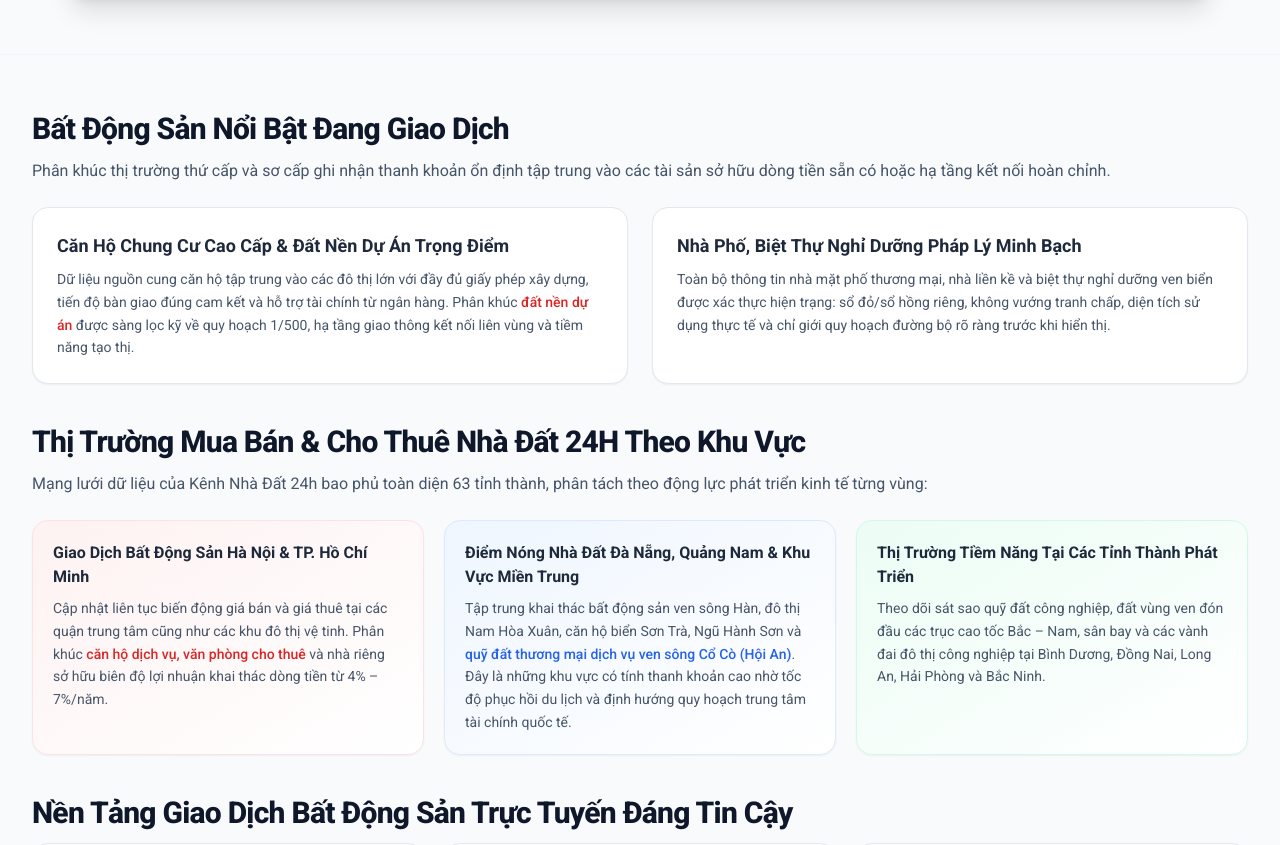
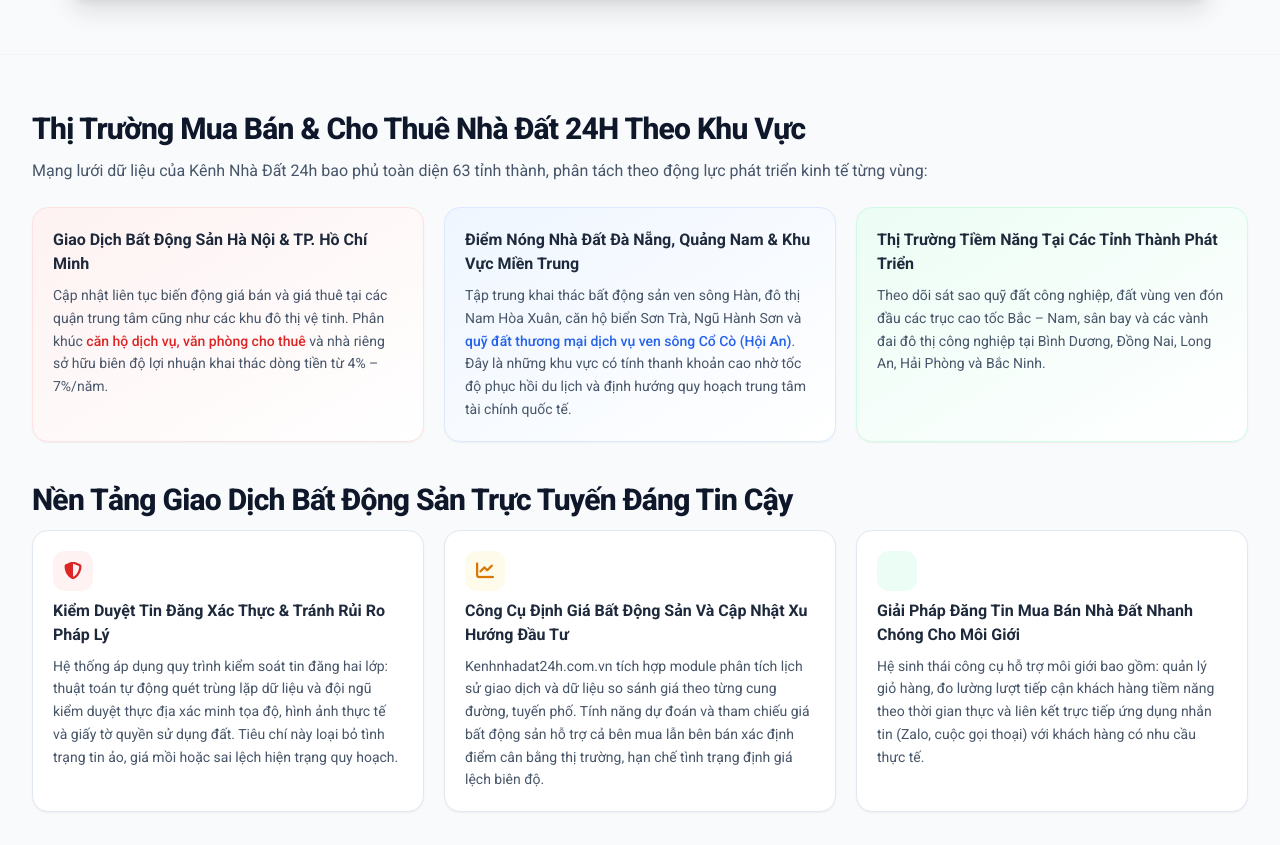
Before and after one commit to tranvureview-ops/bds-realestate, a Next.js app: page / in a window 1280 px wide. Shown: the part 4744-5589 px from the top of the page. Built offline with nearby package versions, Linux system fonts and the light colour scheme; no server answers; the database is empty; a web font is replaced by a local one.

Commit message:
remove duplicate bds noi bat block from HomeSeoContent

```diff
--- a/src/components/HomeSeoContent.jsx
+++ b/src/components/HomeSeoContent.jsx
@@ -12,44 +12,6 @@ export default function HomeSeoContent() {
   return (
     <section className="max-w-7xl mx-auto px-4 sm:px-8 py-10 sm:py-14 border-t border-slate-100">
       <div className="prose prose-slate max-w-none">
-
-        {/* =====================================================================
-            H2: Bất Động Sản Nổi Bật Đang Giao Dịch
-           ===================================================================== */}
-        <h2 className="text-2xl sm:text-3xl font-extrabold text-slate-900 tracking-tight mb-3">
-          Bất Động Sản Nổi Bật Đang Giao Dịch
-        </h2>
-        <p className="text-slate-600 text-sm sm:text-base leading-relaxed mb-6">
-          Phân khúc thị trường thứ cấp và sơ cấp ghi nhận thanh khoản ổn định tập trung vào các tài sản sở hữu dòng tiền sẵn có hoặc hạ tầng kết nối hoàn chỉnh.
-        </p>
-
-        <div className="grid grid-cols-1 sm:grid-cols-2 gap-6 mb-10">
-          {/* H3 – Căn Hộ */}
-          <div className="bg-white rounded-2xl border border-slate-200 p-6 shadow-sm">
-            <h3 className="text-lg font-bold text-slate-800 mb-2">
-              <Link to="/ban-can-ho-chung-cu" className="hover:text-red-600 transition-colors">
-                Căn Hộ Chung Cư Cao Cấp & Đất Nền Dự Án Trọng Điểm
-              </Link>
-            </h3>
-            <p className="text-slate-600 text-sm leading-relaxed">
-              Dữ liệu nguồn cung căn hộ tập trung vào các đô thị lớn với đầy đủ giấy phép xây dựng, tiến độ bàn giao đúng cam kết và hỗ trợ tài chính từ ngân hàng. Phân khúc{' '}
-              <Link to="/ban-dat-nen-du-an" className="text-red-600 hover:underline font-medium">đất nền dự án</Link>{' '}
-              được sàng lọc kỹ về quy hoạch 1/500, hạ tầng giao thông kết nối liên vùng và tiềm năng tạo thị.
-            </p>
-          </div>
-
-          {/* H3 – Nhà Phố, Biệt Thự */}
-          <div className="bg-white rounded-2xl border border-slate-200 p-6 shadow-sm">
-            <h3 className="text-lg font-bold text-slate-800 mb-2">
-              <Link to="/ban-nha-rieng-nha-pho" className="hover:text-red-600 transition-colors">
-                Nhà Phố, Biệt Thự Nghỉ Dưỡng Pháp Lý Minh Bạch
-              </Link>
-            </h3>
-            <p className="text-slate-600 text-sm leading-relaxed">
-              Toàn bộ thông tin nhà mặt phố thương mại, nhà liền kề và biệt thự nghỉ dưỡng ven biển được xác thực hiện trạng: sổ đỏ/sổ hồng riêng, không vướng tranh chấp, diện tích sử dụng thực tế và chỉ giới quy hoạch đường bộ rõ ràng trước khi hiển thị.
-            </p>
-          </div>
-        </div>
 
         {/* =====================================================================
             H2: Thị Trường Mua Bán & Cho Thuê Theo Khu Vực
```
